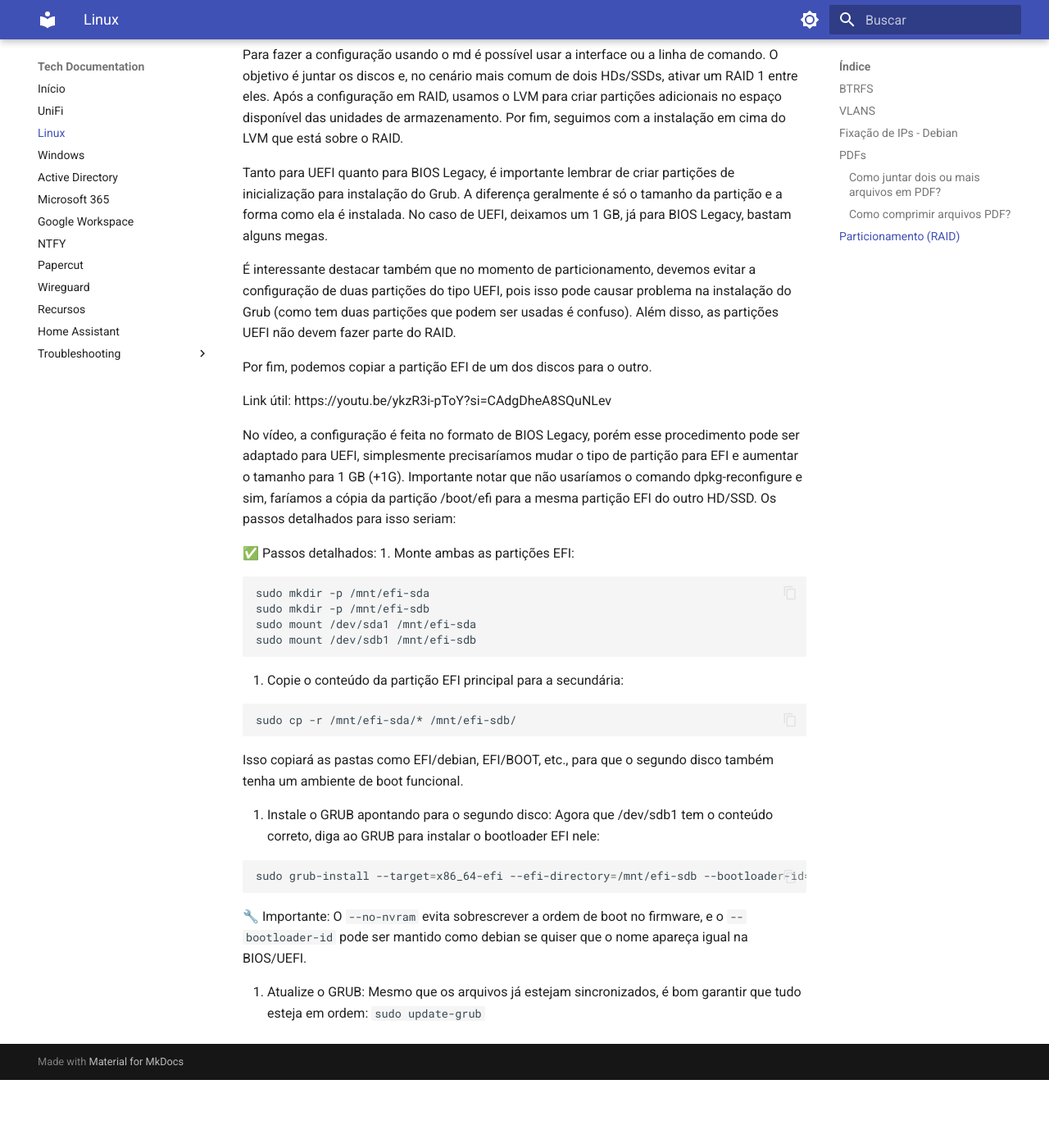
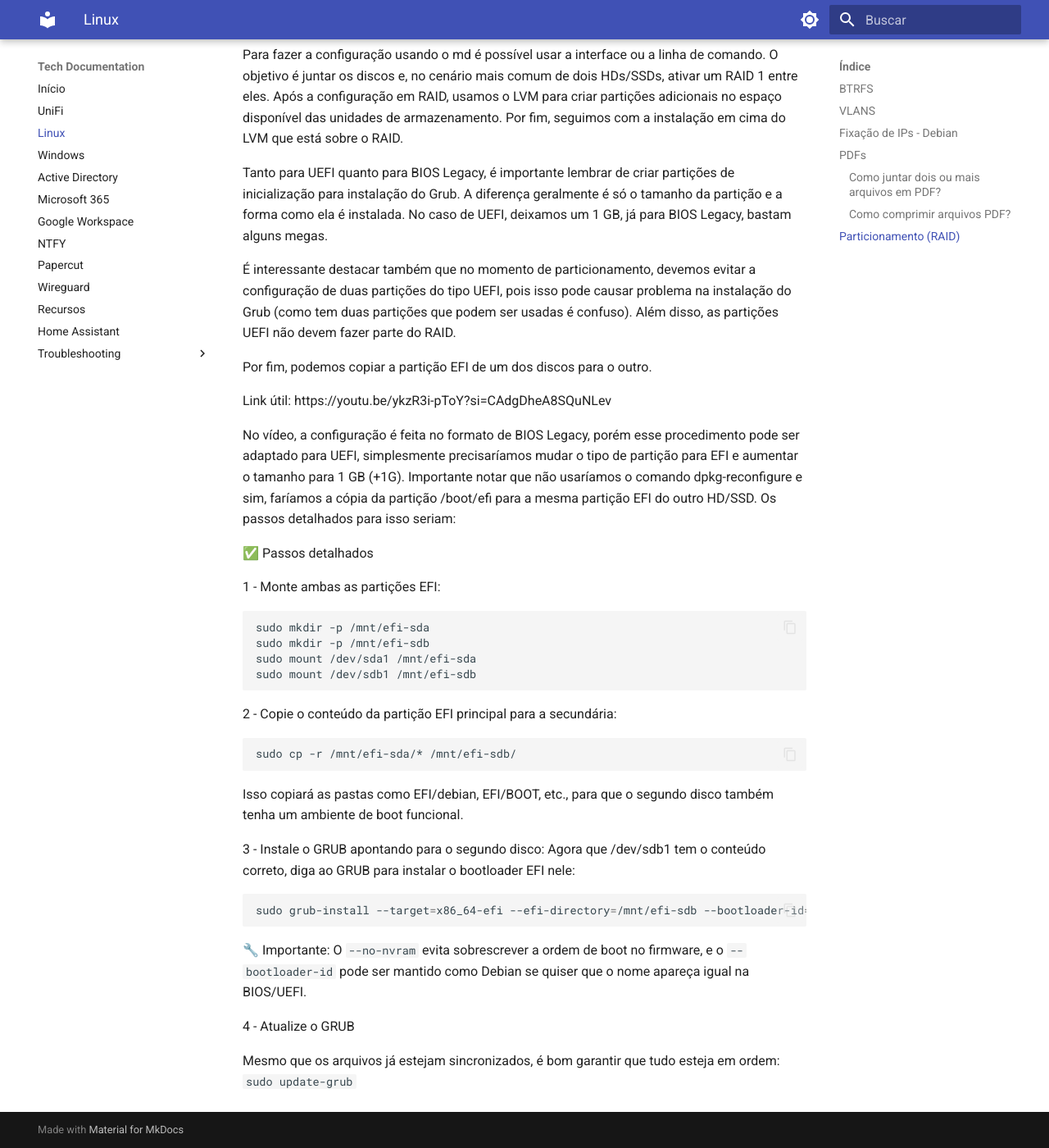
Before and after one commit to igor-go-ramos/tech-docs, an MkDocs documentation site: the page built from docs/linux.md, in a window 1280 px wide and 1400 px high, scrolled down 3136 px. Shown: the whole window at 82% size. Built offline with MkDocs 1.6.1 and Material for MkDocs 9.7.7, drawn with Linux system fonts in a browser that asks for light colours; before the commit the page ends 4453 px from its top, so only the background shows below that.

Commit message:
Update EFI partitioning instructions

````diff
--- a/docs/linux.md
+++ b/docs/linux.md
@@ -129,8 +129,9 @@ Link útil: https://youtu.be/ykzR3i-pToY?si=CAdgDheA8SQuNLev
 
 No vídeo, a configuração é feita no formato de BIOS Legacy, porém esse procedimento pode ser adaptado para UEFI, simplesmente precisaríamos mudar o tipo de partição para EFI e aumentar o tamanho para 1 GB (+1G). Importante notar que não usaríamos o comando dpkg-reconfigure e sim, faríamos a cópia da partição /boot/efi para a mesma partição EFI do outro HD/SSD. Os passos detalhados para isso seriam:
 
-✅ Passos detalhados:
-1. Monte ambas as partições EFI:
+✅ Passos detalhados
+
+1 - Monte ambas as partições EFI:
 
 ```bash
 sudo mkdir -p /mnt/efi-sda
@@ -139,7 +140,7 @@ sudo mount /dev/sda1 /mnt/efi-sda
 sudo mount /dev/sdb1 /mnt/efi-sdb
 ```
 
-2. Copie o conteúdo da partição EFI principal para a secundária:
+2 - Copie o conteúdo da partição EFI principal para a secundária:
 
 ```bash
 sudo cp -r /mnt/efi-sda/* /mnt/efi-sdb/
@@ -147,14 +148,15 @@ sudo cp -r /mnt/efi-sda/* /mnt/efi-sdb/
 
 Isso copiará as pastas como EFI/debian, EFI/BOOT, etc., para que o segundo disco também tenha um ambiente de boot funcional.
 
-3. Instale o GRUB apontando para o segundo disco:
+3 - Instale o GRUB apontando para o segundo disco:
 Agora que /dev/sdb1 tem o conteúdo correto, diga ao GRUB para instalar o bootloader EFI nele:
 
 ```bash
 sudo grub-install --target=x86_64-efi --efi-directory=/mnt/efi-sdb --bootloader-id=debian --recheck --no-nvram /dev/sdb
 ```
 
-🔧 Importante: O `--no-nvram` evita sobrescrever a ordem de boot no firmware, e o `--bootloader-id` pode ser mantido como debian se quiser que o nome apareça igual na BIOS/UEFI.
+🔧 Importante: O `--no-nvram` evita sobrescrever a ordem de boot no firmware, e o `--bootloader-id` pode ser mantido como Debian se quiser que o nome apareça igual na BIOS/UEFI.
 
-4. Atualize o GRUB:
+4 - Atualize o GRUB
+
 Mesmo que os arquivos já estejam sincronizados, é bom garantir que tudo esteja em ordem: `sudo update-grub`
````
